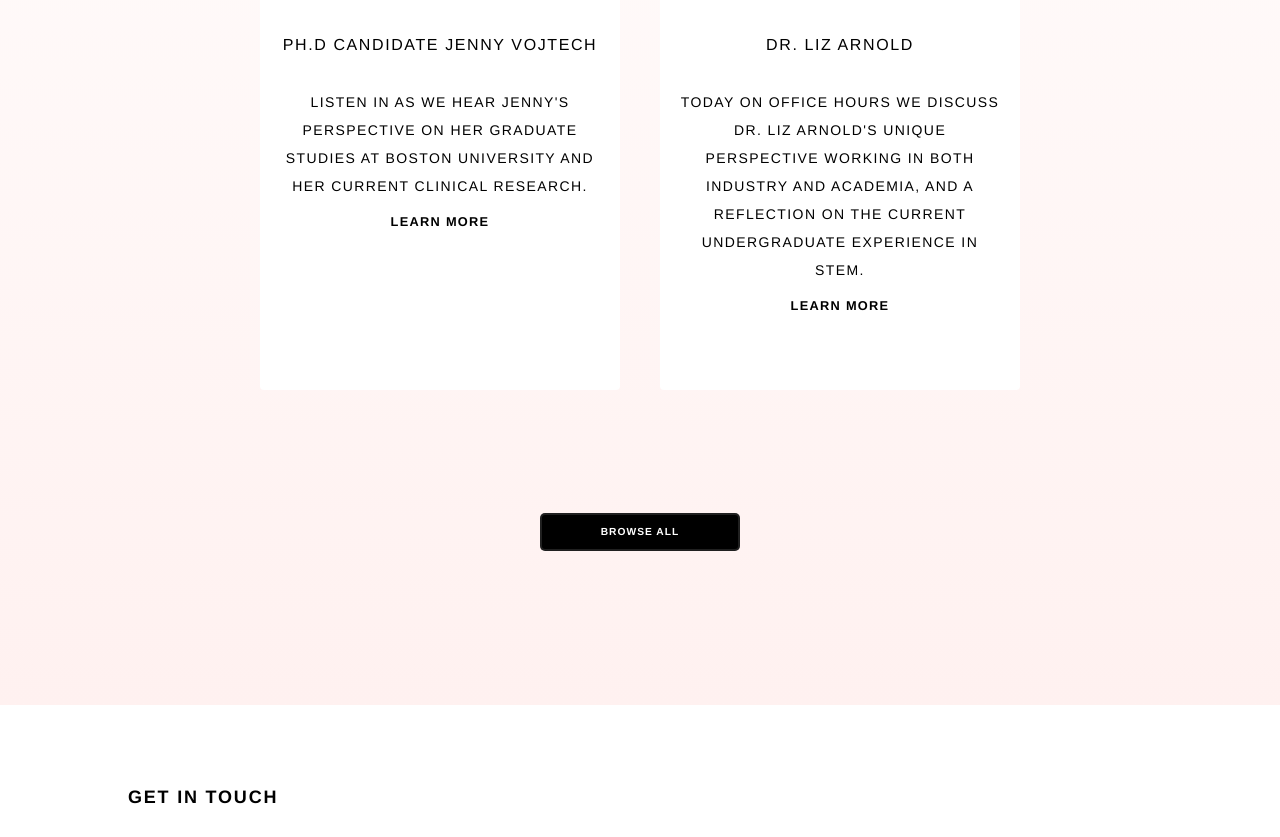
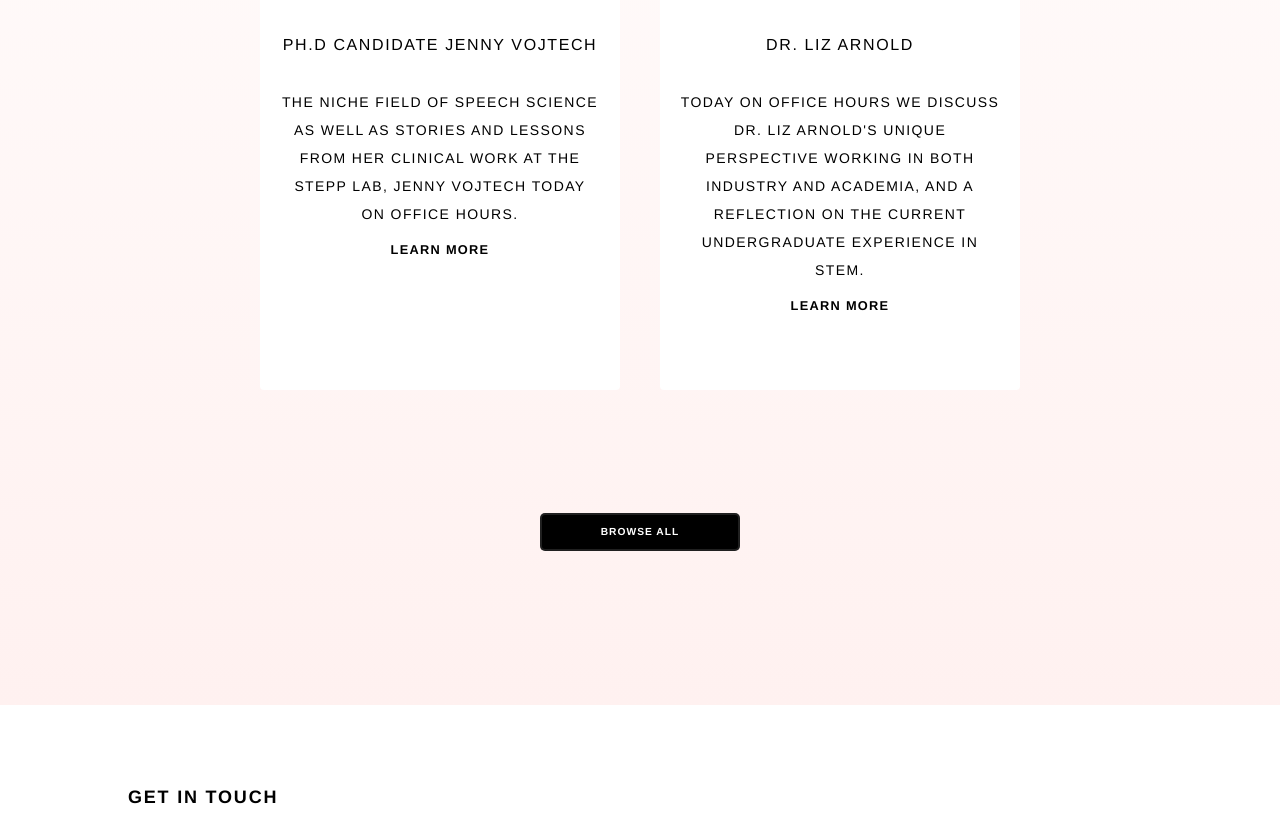
Before and after one commit to ikarman4/office-hours-website, a React (Create React App) app: page / in a window 1280 px wide. Shown: the part 1275-2112 px from the top of the page. Built offline with nearby package versions, Linux system fonts and the light colour scheme.

Commit message:
pushing fial changes to Jenny's episode

```diff
--- a/src/client/App.js
+++ b/src/client/App.js
@@ -18,7 +18,7 @@ const EPISODES = [
 
   {
       name: "PH.D CANDIDATE JENNY VOJTECH",
-      description: "Listen in as we hear Jenny's perspective on her graduate studies at Boston University and her current clinical research.",
+      description: "The niche field of speech science as well as stories and lessons from her clinical work at the Stepp Lab, Jenny Vojtech today on Office Hours.",
       link: "http://smarturl.it/h0zigc",
       imageUrl: "https://office-hours-pod.s3.us-east-2.amazonaws.com/jenny-vojtech.jpg",
       longDescription: "Jenny Vojtech is a graduate student in the STEPP Lab for Sensorimotor " +
```
